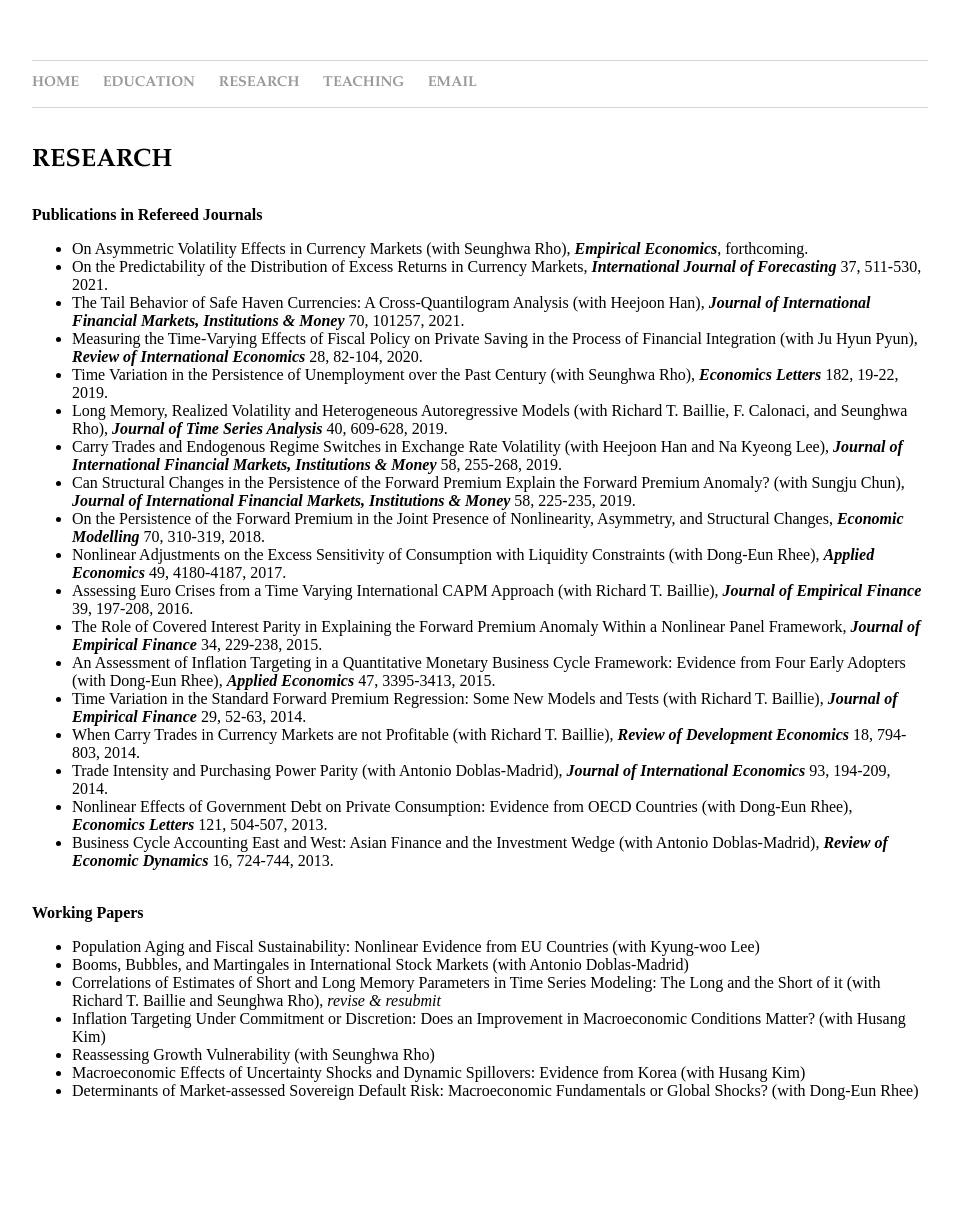
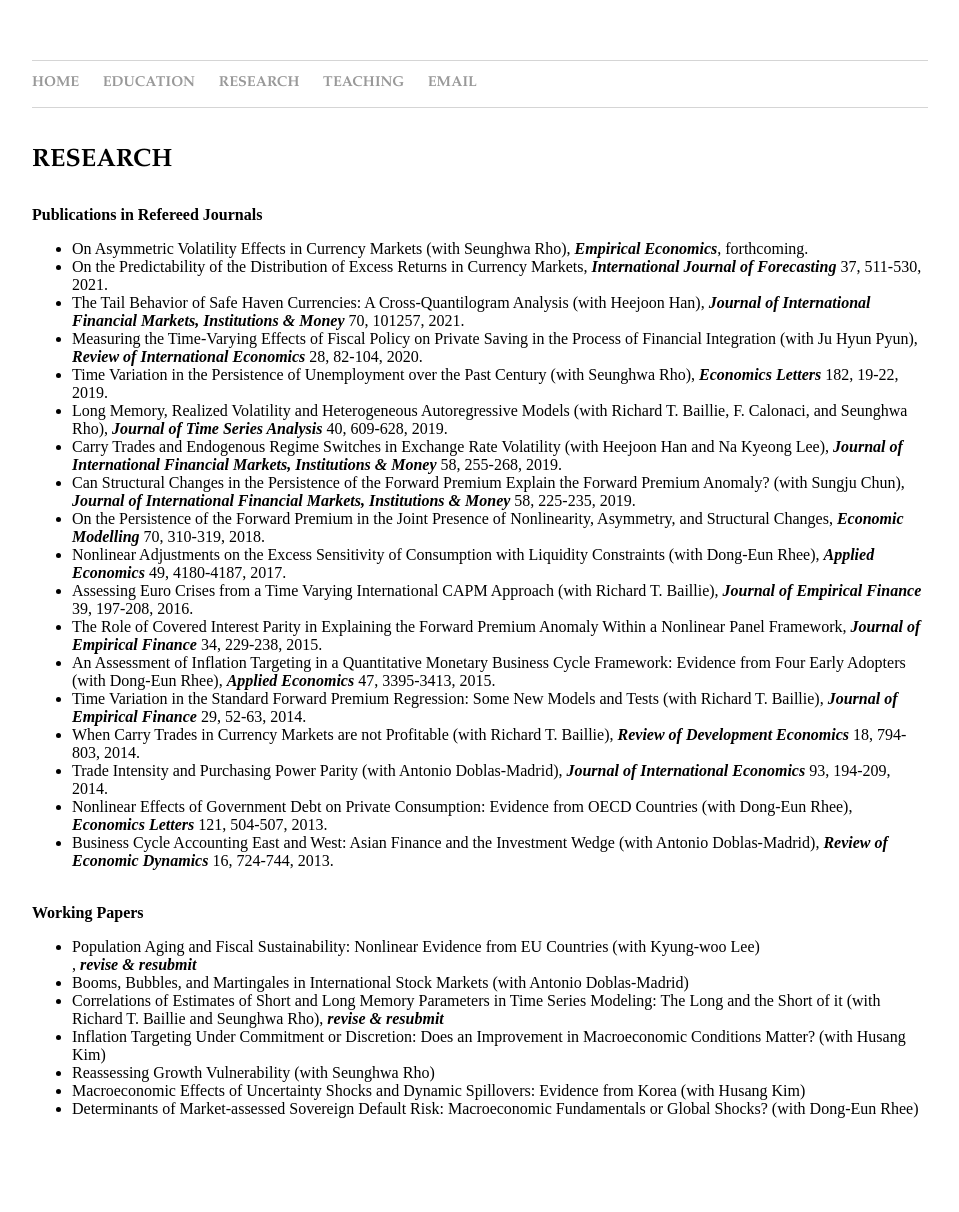
Before and after one commit to dooyeoncho/dooyeoncho.github.io, a Jekyll site: the page built from pages/research.html, in a window 1280 px wide. Shown: the whole page, without its empty margins (160-1119 px from the left). Built offline with Jekyll 4.4.1, drawn with Linux system fonts in a browser that asks for light colours.

Commit message:
Update research.html

```diff
--- a/pages/research.html
+++ b/pages/research.html
@@ -37,9 +37,9 @@ title: Dooyeon Cho - Research
 
 <div> <b>Working Papers</b>
 	<ul>
-		<li>Population Aging and Fiscal Sustainability: Nonlinear Evidence from EU Countries (with Kyung-woo Lee)</li>
+		<li>Population Aging and Fiscal Sustainability: Nonlinear Evidence from EU Countries (with Kyung-woo Lee)</li>, <em property="italic"><b>revise & resubmit</b></em></li>
 		<li>Booms, Bubbles, and Martingales in International Stock Markets (with Antonio Doblas-Madrid)</li>
-	        <li>Correlations of Estimates of Short and Long Memory Parameters in Time Series Modeling: The Long and the Short of it (with Richard T. Baillie and Seunghwa Rho), <em property="italic">revise & resubmit</em></li>
+	        <li>Correlations of Estimates of Short and Long Memory Parameters in Time Series Modeling: The Long and the Short of it (with Richard T. Baillie and Seunghwa Rho), <em property="italic"><b>revise & resubmit</b></em></li>
 		<li>Inflation Targeting Under Commitment or Discretion: Does an Improvement in Macroeconomic Conditions Matter? (with Husang Kim)</li>
 		<li>Reassessing Growth Vulnerability (with Seunghwa Rho)</li>
 		<li>Macroeconomic Effects of Uncertainty Shocks and Dynamic Spillovers: Evidence from Korea (with Husang Kim)</li>
```
